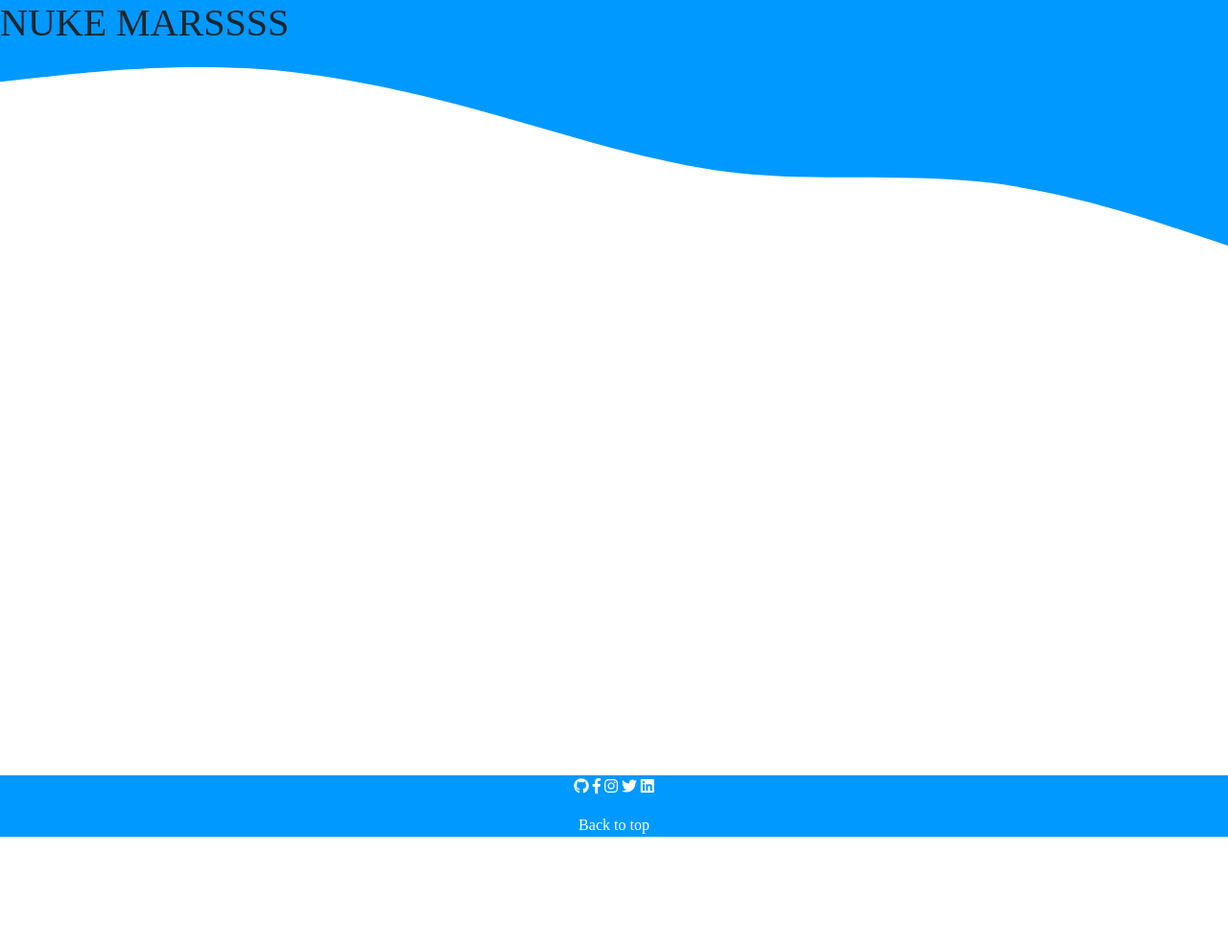
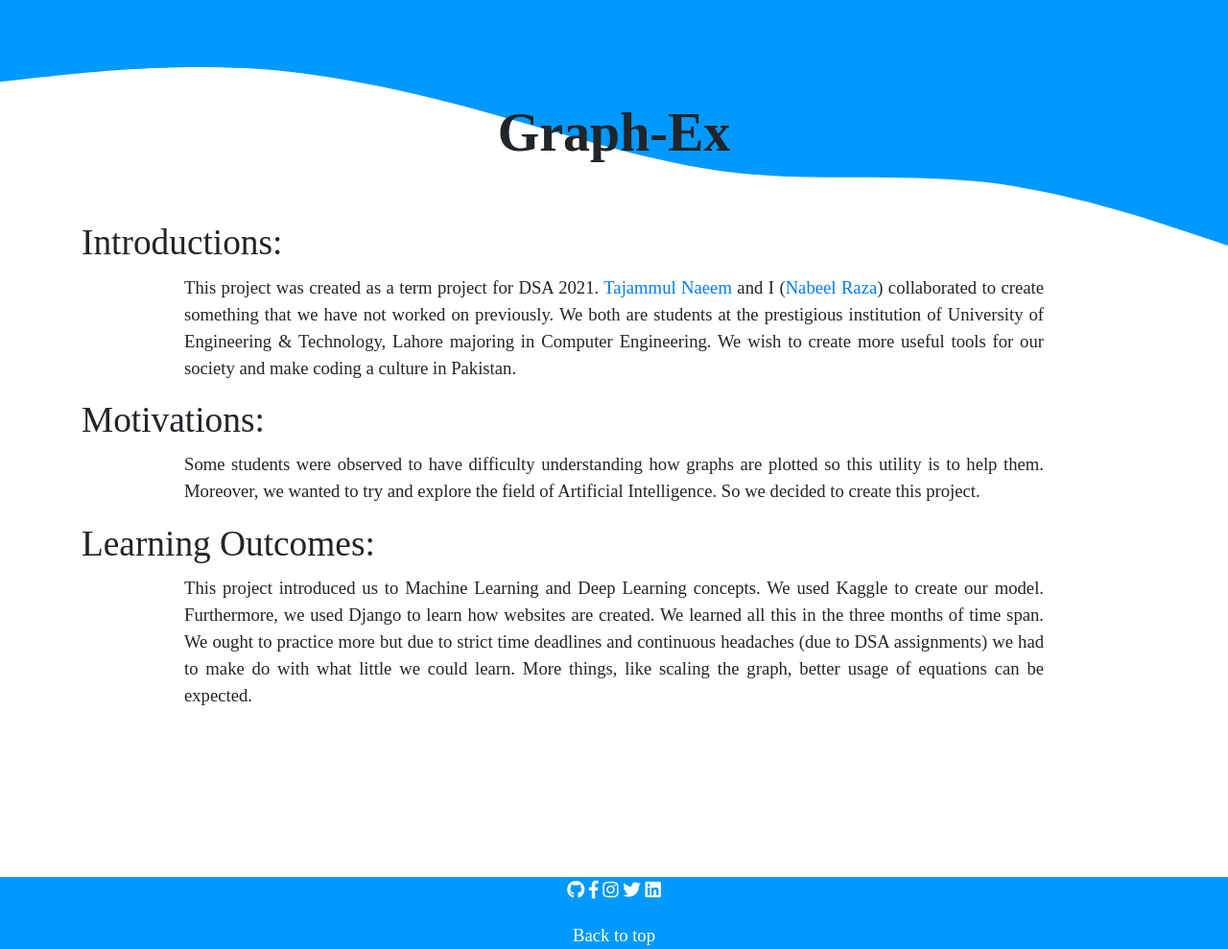
Before and after one commit to nabeelraza-7/graph-eq, a Django app: page /about/ in a window 1280 px wide. Shown: the part 60-1049 px from the top of the page at 96% size. Before the commit the page ends 932 px from the top, so only its background shows below. Run offline with Django 3.2, Linux system fonts and the light colour scheme; parts of the project's set-up code (start-up, migrations or seed data) failed here and were passed over; some libraries are stand-ins or nearby versions.

Commit message:
Fully implemented ABOUT page

```diff
--- a/grapheq/project_app/templates/project_app/about_page.html
+++ b/grapheq/project_app/templates/project_app/about_page.html
@@ -10,6 +10,33 @@ Graph-Ex | About Page
             <path fill="#0099ff" fill-opacity="1" d="M0,96L48,90.7C96,85,192,75,288,80C384,85,480,107,576,133.3C672,160,768,192,864,202.7C960,213,1056,203,1152,213.3C1248,224,1344,256,1392,272L1440,288L1440,0L1392,0C1344,0,1248,0,1152,0C1056,0,960,0,864,0C768,0,672,0,576,0C480,0,384,0,288,0C192,0,96,0,48,0L0,0Z"></path>
         </svg>
     </div>
-    <h1>NUKE MARSSSS</h1>
+    <center><h1 class="heading">Graph-Ex</h1></center>
+    <div class="container">
+        <h2>Introductions:</h2>
+        <center>
+            <p class="first-para">
+                This project was created as a term project for DSA 2021. <a href="https://github.com/tajammulnaeem">Tajammul Naeem</a> and I (<a href="https://github.com/nabeelraza-7">Nabeel Raza</a>) collaborated to create something
+                that we have not worked on previously.
+                We both are students at the prestigious institution of University of Engineering &amp; Technology, Lahore majoring in
+                Computer Engineering. We wish to create more useful tools for our society and make coding a culture in Pakistan.
+            </p>
+        </center>
+        <h2>Motivations:</h2>
+        <center>
+            <p class="first-para">
+                Some students were observed to have difficulty understanding how graphs are plotted so this utility is to help them.
+                Moreover, we wanted to try and explore the field of Artificial Intelligence. So we decided to create this project.
+            </p>
+        </center>
+        <h2>Learning Outcomes:</h2>
+        <center>
+            <p class="first-para">
+                This project introduced us to Machine Learning and Deep Learning concepts. We used Kaggle to create our model.
+                Furthermore, we used Django to learn how websites are created. We learned all this in the three months of time span.
+                We ought to practice more but due to strict time deadlines and continuous headaches (due to DSA assignments) we had
+                to make do with what little we could learn. More things, like scaling the graph, better usage of equations can be expected.
+            </p>
+        </center>
+    </div>
 </main>
 {% endblock content %}
--- a/grapheq/project_app/templates/project_app/base.html
+++ b/grapheq/project_app/templates/project_app/base.html
@@ -9,6 +9,7 @@
         <link rel="stylesheet" href="{% static '/css/body.css' %}">
         <link rel="stylesheet" href="{% static '/css/menu.css' %}">
         <link rel="stylesheet" href="{% static '/css/footer.css' %}">
+        <link rel="stylesheet" href="{% static '/css/about.css' %}">
 
         <link rel="stylesheet" href="https://stackpath.bootstrapcdn.com/bootstrap/4.4.1/css/bootstrap.min.css">
         <link rel="stylesheet" type="text/css" href="https://cdn.jsdelivr.net/gh/loadingio/transition.css@v2.0.0/dist/transition.css"/>
--- /dev/null
+++ b/grapheq/static/css/about.css
@@ -0,0 +1,22 @@
+*{
+    font-size: 14pt;
+}
+.heading{
+    margin-top: 5.6rem;
+    margin-bottom: 3.2rem;
+    font-size: 42pt;
+    font-weight: 800;
+}
+.first-para{
+    text-align: justify;
+    width: 70vw;
+}
+
+@media screen and (max-width: 800px){
+    .heading{
+        margin-top: 5.6rem;
+        margin-bottom: 3.2rem;
+        font-size: 36pt;
+        font-weight: 800;
+    }
+}
```
Also changed, not shown: grapheq/static/plot.png.
